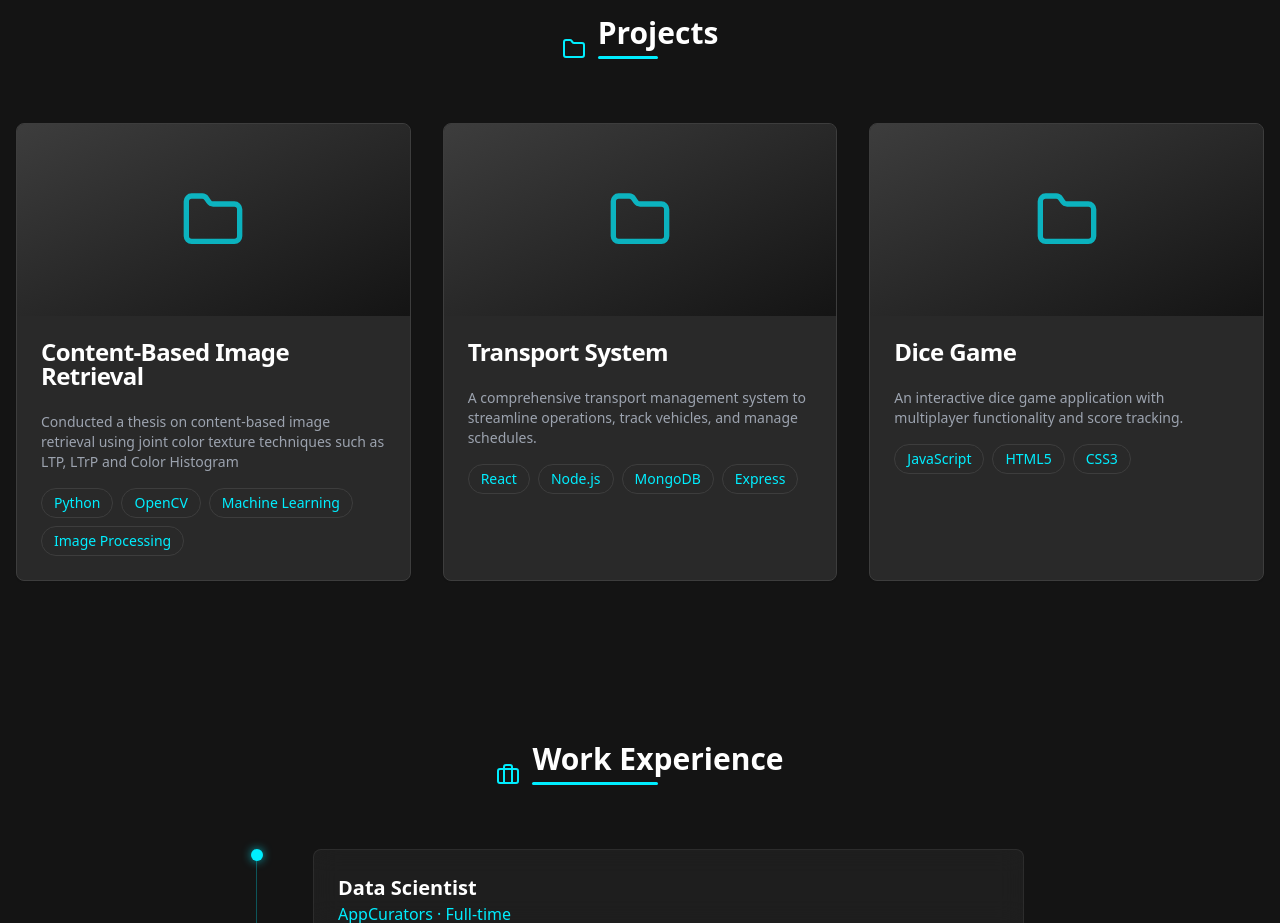
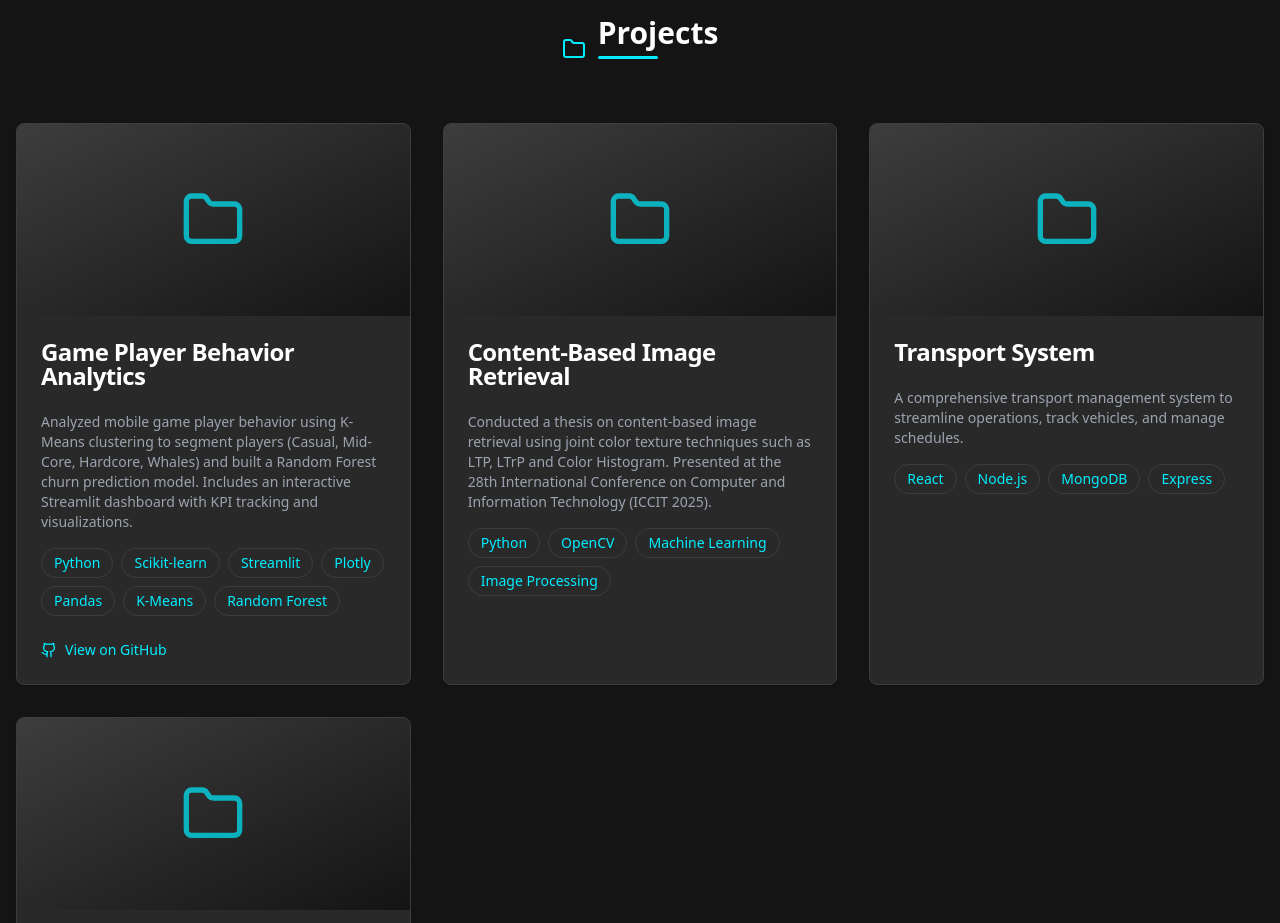
Before and after one commit to rdas757/rdas-portfolio, a React (Vite) app: page / in a window 1280 px wide. Shown: the part 2880-3803 px from the top of the page. Built offline with nearby package versions, Linux system fonts and the light colour scheme.

Commit message:
Add Game Player Analytics project

```diff
--- a/src/components/Projects.tsx
+++ b/src/components/Projects.tsx
@@ -1,18 +1,26 @@
 
-import { Folder } from "lucide-react";
+import { Folder, Github, ExternalLink } from "lucide-react";
 import { Card, CardContent, CardDescription, CardFooter, CardHeader, CardTitle } from "@/components/ui/card";
 
 interface Project {
   title: string;
   description: string;
   technologies: string[];
+  githubUrl?: string;
+  liveUrl?: string;
   imageUrl?: string;
 }
 
 const projects: Project[] = [
   {
+    title: "Game Player Behavior Analytics",
+    description: "Analyzed mobile game player behavior using K-Means clustering to segment players (Casual, Mid-Core, Hardcore, Whales) and built a Random Forest churn prediction model. Includes an interactive Streamlit dashboard with KPI tracking and visualizations.",
+    technologies: ["Python", "Scikit-learn", "Streamlit", "Plotly", "Pandas", "K-Means", "Random Forest"],
+    githubUrl: "https://github.com/rdas757/game-player-analytics",
+  },
+  {
     title: "Content-Based Image Retrieval",
-    description: "Conducted a thesis on content-based image retrieval using joint color texture techniques such as LTP, LTrP and Color Histogram",
+    description: "Conducted a thesis on content-based image retrieval using joint color texture techniques such as LTP, LTrP and Color Histogram. Presented at the 28th International Conference on Computer and Information Technology (ICCIT 2025).",
     technologies: ["Python", "OpenCV", "Machine Learning", "Image Processing"],
   },
   {
@@ -72,6 +80,29 @@ const Projects = () => {
                   ))}
                 </div>
               </CardContent>
+
+              {project.githubUrl && (
+                <CardFooter className="flex gap-4">
+                  <a
+                    href={project.githubUrl}
+                    target="_blank"
+                    rel="noopener noreferrer"
+                    className="flex items-center gap-2 text-neon-cyan hover:text-white transition-colors text-sm"
+                  >
+                    <Github size={16} /> View on GitHub
+                  </a>
+                  {project.liveUrl && (
+                    <a
+                      href={project.liveUrl}
+                      target="_blank"
+                      rel="noopener noreferrer"
+                      className="flex items-center gap-2 text-neon-green hover:text-white transition-colors text-sm"
+                    >
+                      <ExternalLink size={16} /> Live Demo
+                    </a>
+                  )}
+                </CardFooter>
+              )}
             </Card>
           ))}
         </div>
```
